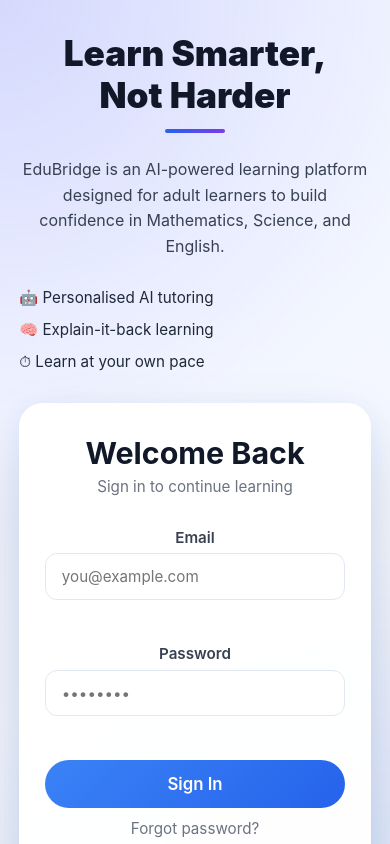
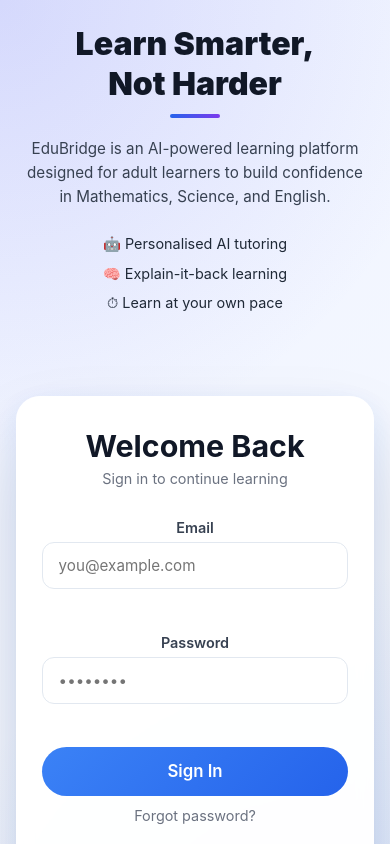
Before and after one commit to Maimuna25/EduBridge-FYP, a React app in the folder frontend/: page /login in a window 390 px wide. Shown: the top 844 px of the page. Built offline with nearby package versions, Linux system fonts and the light colour scheme; no server answers; the HTML template or start-up script is replaced by a standard one.

Commit message:
Modified Login Page

```diff
--- a/frontend/src/pages/Login.jsx
+++ b/frontend/src/pages/Login.jsx
@@ -3,17 +3,16 @@
 
 export default function Login() {
   return (
-    <div className="login-page">
+    <main className="login-page">
       <div className="login-wrapper">
-        {/* LEFT */}
-        <div className="login-left">
+
+        {/* LEFT SIDE - MARKETING / INFO */}
+        <section className="login-left">
           <h1>
             Learn Smarter,
             <br />
             Not Harder
           </h1>
-
-          <div className="accent-line" />
 
           <p className="subtitle">
             EduBridge is an AI-powered learning platform designed for adult learners
@@ -25,13 +24,18 @@
             <div>🧠 Explain-it-back learning</div>
             <div>⏱ Learn at your own pace</div>
           </div>
-        </div>
+        </section>
 
-        {/* RIGHT (real login logic lives in Form) */}
-        <div className="login-right">
-          <Form route="/api/token/" method="login" variant="card" />
-        </div>
+        {/* RIGHT SIDE - LOGIN FORM */}
+        <section className="login-right">
+          <Form
+            route="/api/token/"
+            method="login"
+            variant="card"
+          />
+        </section>
+
       </div>
-    </div>
+    </main>
   );
 }
--- a/frontend/src/styles/loginPage.css
+++ b/frontend/src/styles/loginPage.css
@@ -6,21 +6,21 @@
   font-family: "Inter", system-ui, -apple-system, BlinkMacSystemFont, sans-serif;
 }
 
+html {
+  font-size: 16px;
+}
+
+body {
+  -webkit-font-smoothing: antialiased;
+}
+
 /* ===== PAGE (FULL SCREEN BACKGROUND) ===== */
 .login-page {
   min-height: 100vh;
   width: 100%;
   background:
-    radial-gradient(
-      circle at top left,
-      rgba(99, 102, 241, 0.18),
-      transparent 40%
-    ),
-    radial-gradient(
-      circle at bottom right,
-      rgba(37, 99, 235, 0.18),
-      transparent 45%
-    ),
+    radial-gradient(circle at top left, rgba(99, 102, 241, 0.18), transparent 40%),
+    radial-gradient(circle at bottom right, rgba(37, 99, 235, 0.18), transparent 45%),
     linear-gradient(135deg, #eef2ff 0%, #f8fbff 100%);
   display: flex;
   align-items: center;
@@ -32,7 +32,6 @@
   width: 100%;
   max-width: 1500px;
   padding: 4rem 4.5rem;
-
   display: flex;
   align-items: center;
   justify-content: space-between;
@@ -99,14 +98,11 @@
   max-width: 440px;
   background: rgba(255, 255, 255, 0.9);
   backdrop-filter: blur(8px);
-
   padding: 3rem 2.75rem;
   border-radius: 24px;
-
   box-shadow:
     0 40px 80px rgba(0, 0, 0, 0.12),
     0 10px 30px rgba(37, 99, 235, 0.15);
-
   transition: transform 0.25s ease, box-shadow 0.25s ease;
 }
 
@@ -164,12 +160,10 @@
   font-size: 1.05rem;
   font-weight: 700;
   color: #ffffff;
-
   background: linear-gradient(135deg, #2563eb, #1d4ed8);
   border: none;
   border-radius: 14px;
   cursor: pointer;
-
   transition: transform 0.15s, box-shadow 0.15s;
 }
 
@@ -228,7 +222,7 @@
   color: #9ca3af;
 }
 
-/* ===== RESPONSIVE ===== */
+/* ===== TABLET ===== */
 @media (max-width: 900px) {
   .login-wrapper {
     flex-direction: column;
@@ -264,35 +258,45 @@
   text-decoration: underline;
 }
 
-/* ===== MOBILE OPTIMISATION (≤ 600px) ===== */
+/* ===== MOBILE (IMPROVED) ===== */
 @media (max-width: 600px) {
 
   .login-wrapper {
-    padding: 2rem 1.2rem;
-    gap: 2rem;
+    padding: 1.5rem 1rem;
+    gap: 1.8rem;
+  }
+
+  .login-left {
+    text-align: center;
   }
 
   .login-left h1 {
-    font-size: 2.2rem;
-    line-height: 1.2;
-    margin-bottom: 1rem;
+    font-size: 2rem;
+    line-height: 1.25;
+    margin-bottom: 0.8rem;
   }
 
   .login-left h1::after {
-    width: 60px;
+    width: 50px;
     height: 4px;
-    margin-top: 0.8rem;
+    margin: 0.6rem auto 0;
   }
 
   .subtitle {
-    font-size: 1rem;
+    font-size: 0.95rem;
     line-height: 1.6;
-    margin: 1.5rem 0 1.8rem;
+    margin: 1.2rem 0 1.6rem;
+    padding: 0 0.5rem;
   }
 
   .features {
-    font-size: 0.95rem;
-    gap: 0.8rem;
+    font-size: 0.9rem;
+    gap: 0.7rem;
+    align-items: center;
+  }
+
+  .features div {
+    justify-content: center;
   }
 
   .login-right {
@@ -302,38 +306,52 @@
   .login-card {
     width: 100%;
     max-width: 100%;
-    padding: 2rem 1.5rem;
-    border-radius: 18px;
+    padding: 1.8rem 1.3rem;
+    border-radius: 16px;
+    box-shadow:
+      0 20px 40px rgba(0, 0, 0, 0.1),
+      0 8px 20px rgba(37, 99, 235, 0.15);
   }
 
   .login-card h2 {
-    font-size: 1.6rem;
+    font-size: 1.5rem;
   }
 
   .login-card span {
-    font-size: 0.95rem;
+    font-size: 0.9rem;
+  }
+
+  .login-card label {
+    font-size: 0.9rem;
   }
 
   .login-card input {
-    padding: 0.85rem 0.9rem;
+    padding: 0.8rem 0.85rem;
     font-size: 0.95rem;
+    border-radius: 10px;
   }
 
   .primary-btn {
-    padding: 0.9rem;
-    font-size: 1rem;
+    padding: 0.85rem;
+    font-size: 0.95rem;
+    border-radius: 12px;
   }
 
   .secondary-btn {
-    padding: 0.85rem;
-    font-size: 0.95rem;
+    padding: 0.8rem;
+    font-size: 0.9rem;
   }
 
   .divider {
-    margin: 1.4rem 0 1rem;
+    margin: 1.2rem 0 0.9rem;
   }
 
   .login-card small {
-    font-size: 0.75rem;
+    font-size: 0.7rem;
+  }
+
+  .forgot-password {
+    text-align: center;
+    margin-top: 0.6rem;
   }
 }
```
